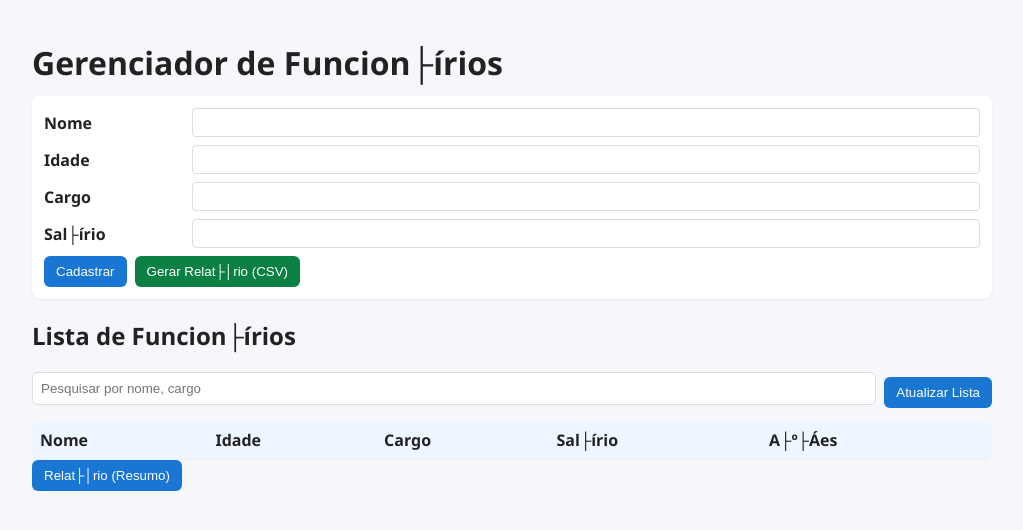
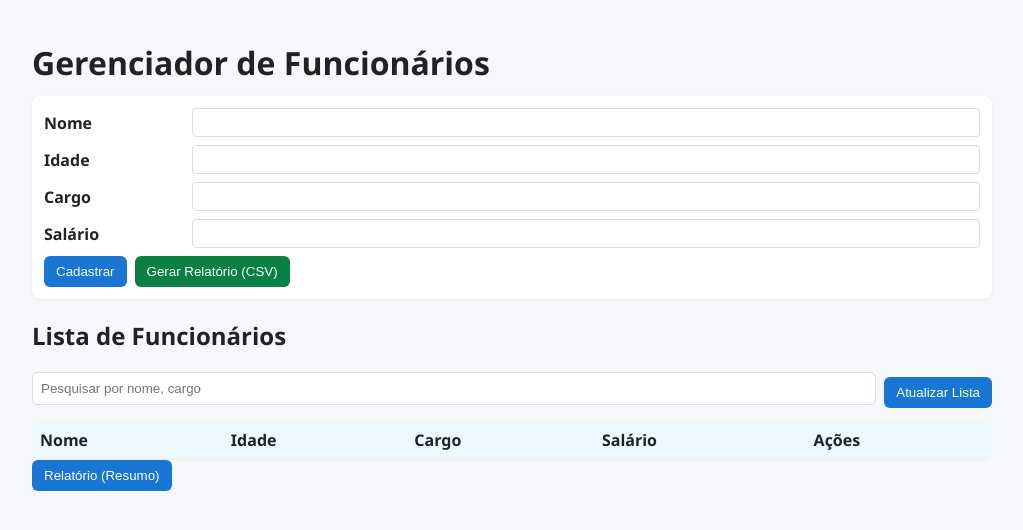
Before and after one commit to Eduardo2049/Ex4-Formulario-Funcionario-, a plain HTML site: page index.html in a window 1280 px wide. Shown: the whole page, without its empty margins (128-1151 px from the left). Drawn offline with Linux system fonts and the light colour scheme.

Commit message:
Fix: Corrige encoding UTF-8 no index.html

```diff
--- a/index.html
+++ b/index.html
@@ -3,12 +3,12 @@
 <head>
 	<meta charset="utf-8" />
 	<meta name="viewport" content="width=device-width, initial-scale=1" />
-	<title>Gerenciador de Funcion├írios</title>
+	<title>Gerenciador de Funcionários</title>
 	<link rel="stylesheet" href="styles.css">
 </head>
 <body>
 	<main>
-		<h1>Gerenciador de Funcion├írios</h1>
+		<h1>Gerenciador de Funcionários</h1>
 		<div id="msg" class="message" aria-live="polite" aria-atomic="true" style="display:none"></div>
 
 		<section class="form-section">
@@ -27,18 +27,18 @@
 					<input id="role" required>
 				</div>
 				<div class="row">
-					<label>Sal├írio</label>
+					<label>Salário</label>
 					<input id="salary" type="number" step="0.01" min="0" required>
 				</div>
 				<div class="actions">
 					<button type="submit" id="save">Cadastrar</button>
-					<button type="button" id="report">Gerar Relat├│rio (CSV)</button>
+					<button type="button" id="report">Gerar Relatório (CSV)</button>
 				</div>
 			</form>
 		</section>
 
 		<section class="table-section">
-			<h2>Lista de Funcion├írios</h2>
+			<h2>Lista de Funcionários</h2>
 			<div style="display:flex;gap:8px;align-items:center;margin-bottom:8px">
 				<input id="search" placeholder="Pesquisar por nome, cargo" style="flex:1">
 				<button type="button" id="refresh">Atualizar Lista</button>
@@ -49,8 +49,8 @@
 						<th>Nome</th>
 						<th>Idade</th>
 						<th>Cargo</th>
-						<th>Sal├írio</th>
-						<th>A├º├Áes</th>
+						<th>Salário</th>
+						<th>Ações</th>
 					</tr>
 				</thead>
 				<tbody></tbody>
@@ -58,7 +58,7 @@
 		</section>
 
 		<section class="reports">
-			<button id="report-summary" type="button">Relat├│rio (Resumo)</button>
+			<button id="report-summary" type="button">Relatório (Resumo)</button>
 		</section>
 	</main>
 
```
